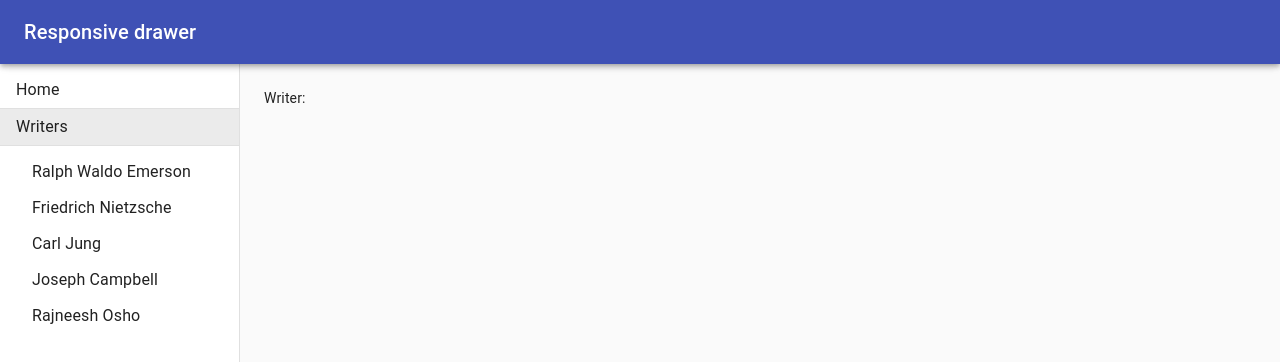
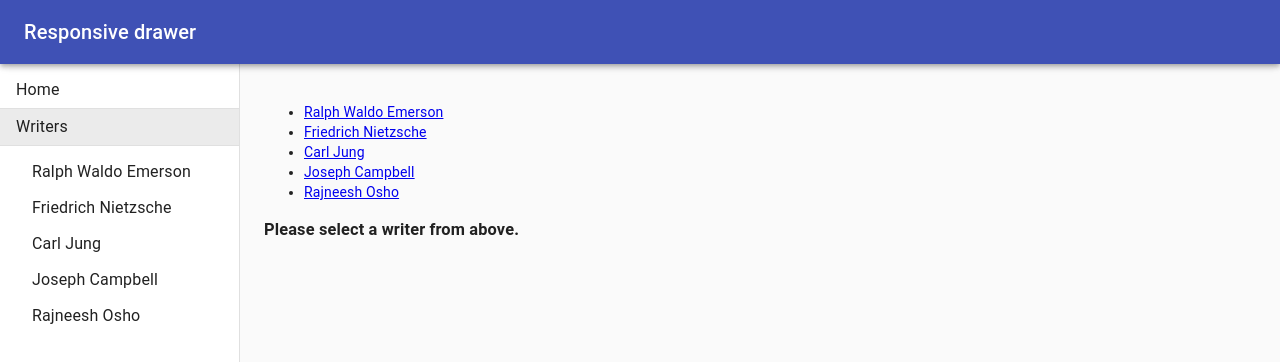
Before and after one commit to arielMKS/vtm-dashboard, a React (Create React App) app in the folder client/: page /writers in a window 1280 px wide. Shown: the top 362 px of the page. Built offline with nearby package versions, Linux system fonts and the light colour scheme.

Commit message:
added readme2.md

```diff
--- a/client/src/App.js
+++ b/client/src/App.js
@@ -20,11 +20,14 @@ function App() {
       <Layout authors={authors}>
         <Switch>
           {/* <Route exact path="/" component={Layout}> Home </Route> */}
-          <Route exact path="/" render={() => <div>Home</div>}></Route>
+          <Route exact path="/" render={() => <div>Home</div>} />
           <Route
+            // exact **IMPORTANT: do not use exact here
             path="/writers"
-            render={props => <Writers authors={authors} />}
-          ></Route>
+            // **IMPORTANT: "props" refer to "history", "location", and "match"
+            render={props => <Writers {...props} authors={authors} />}
+          />
+          <Route render={() => <div>Not found</div>}></Route>
         </Switch>
       </Layout>
     </div>
--- a/client/src/components/Layout/index.js
+++ b/client/src/components/Layout/index.js
@@ -67,14 +67,11 @@ function Layout(props) {
   const theme = useTheme();
   const [mobileOpen, setMobileOpen] = React.useState(false);
 
-  React.useEffect(() => {
-    // console.log("Layout ue firing props", props);
-  });
-
   const handleDrawerToggle = () => {
     setMobileOpen(!mobileOpen);
   };
 
+  // the drawer shows up on the left side of the UI
   const drawer = (
     <div>
       <div className={classes.toolbar} />
--- /dev/null
+++ b/client/src/components/Writers/Writer/index.js
@@ -0,0 +1,5 @@
+import React from "react";
+
+export default function Writer({ name }) {
+  return <div>Writer: {name} [photo]</div>;
+}
--- a/client/src/components/Writers/index.js
+++ b/client/src/components/Writers/index.js
@@ -1,14 +1,43 @@
-import React from "react";
-import { withRouter } from "react-router-dom";
+import React, { Fragment } from "react";
+import { Link, Route } from "react-router-dom";
 
-// video 7:05 params
-function Writers(props) {
-  const {} = props;
-  React.useEffect(() => {
-    console.log("Writers UE firing", props);
-  });
+import Writer from "./Writer";
 
-  return <div>Writer:</div>;
+// In this component Im rendering some routes
+function Writers({ match: { url }, authors }) {
+  return (
+    <Fragment>
+      <ul>
+        {authors.map(({ id, name }) => {
+          return (
+            <li key={id}>
+              <Link to={`${url}/${id}`}>{name}</Link>
+            </li>
+          );
+        })}
+      </ul>
+
+      <Route
+        exact
+        path={url}
+        render={() => <h3>Please select a writer from above.</h3>}
+      ></Route>
+
+      <Route
+        path={`${url}/:authorId`}
+        render={props => {
+          // IMPORTANT: "props" here are "history", "location", and "match"
+          const author = authors.find(
+            item => item.id === parseInt(props.match.params.authorId)
+          );
+          if (!author) {
+            return <div>Not found</div>;
+          }
+          return <Writer {...author} />;
+        }}
+      ></Route>
+    </Fragment>
+  );
 }
 
-export default withRouter(Writers);
+export default Writers;
```
Also changed, not shown: 1 other file (tests, documents, lock files or other folders).
